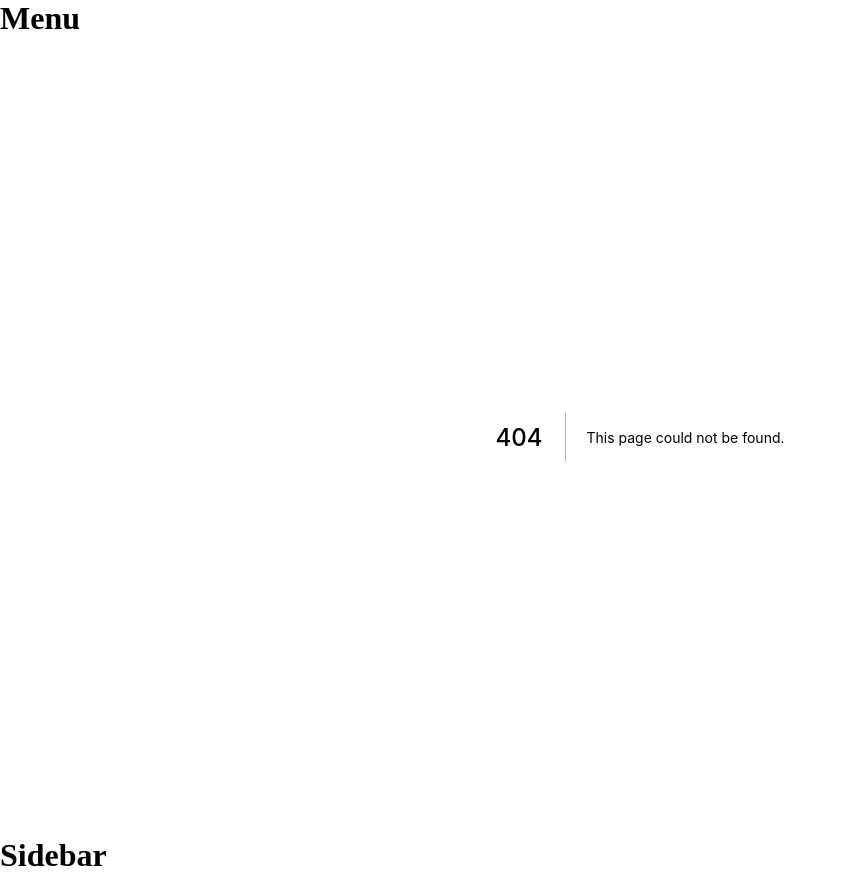
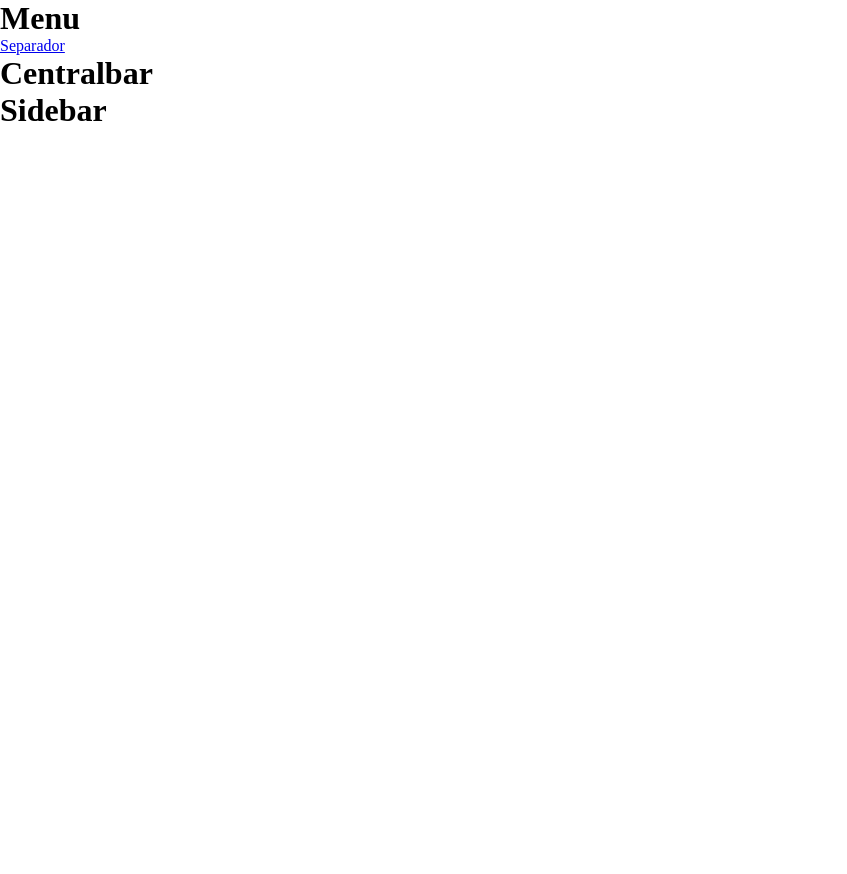
Before and after one commit to saraorsi/docsdev, a Next.js app: page /edicao/1 in a window 1280 px wide. Before the commit this address had no page. Shown: the whole page, without its empty margins (0-847 px from the left). After the commit the page ends 800 px from the top, so only its background shows below. Built offline with nearby package versions, Linux system fonts and the light colour scheme.

Commit message:
arquitectura

```diff
--- /dev/null
+++ b/src/components/EdicaoMenu/index.jsx
@@ -0,0 +1,11 @@
+import Link from "next/link"
+
+export function EdicaoMenu() {
+    return(
+        <div>
+            <Link href={`/edicao/floresta-de-signos/separador`}>
+            <a>Separador</a>
+            </Link>
+        </div>
+    )
+}
--- /dev/null
+++ b/src/pages/edicao/[slug]/index.jsx
@@ -0,0 +1,13 @@
+import { Centralbar } from "../../../components/Centralbar";
+import { EdicaoMenu } from "../../../components/EdicaoMenu";
+
+export default function Edicao({edicao}) {
+    return(
+        <main>
+        <div>{edicao}</div>
+        <EdicaoMenu />
+        <Centralbar />
+        <div></div>
+        </main>
+    )
+}
```
Also changed, not shown: src/pages/edicao/[slug]/[separador].jsx (added, +13 -0 lines), src/pages/index.jsx (+14 -5 lines).
